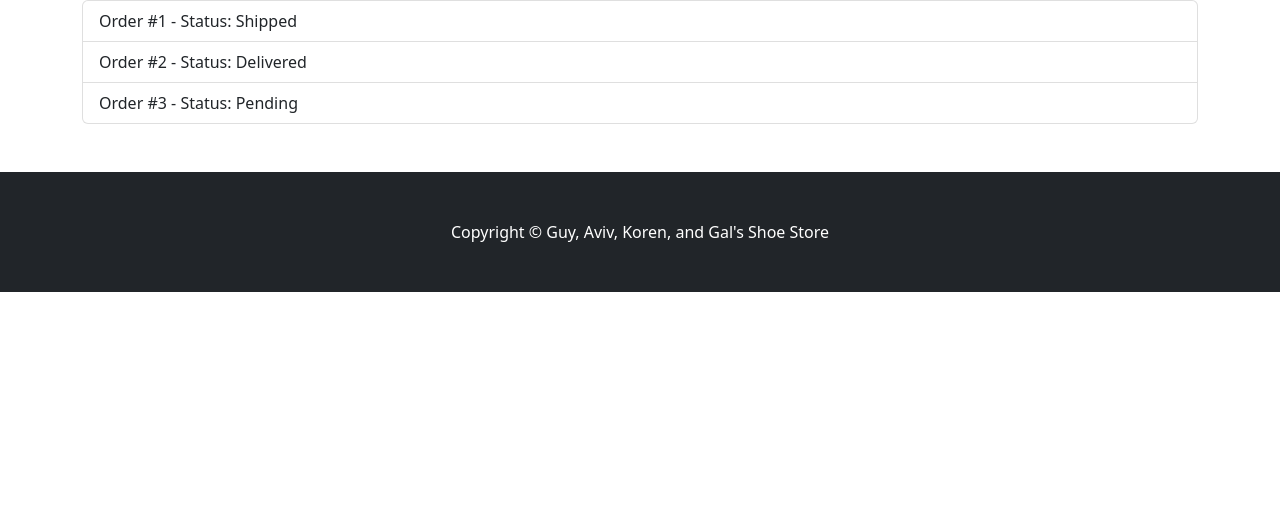
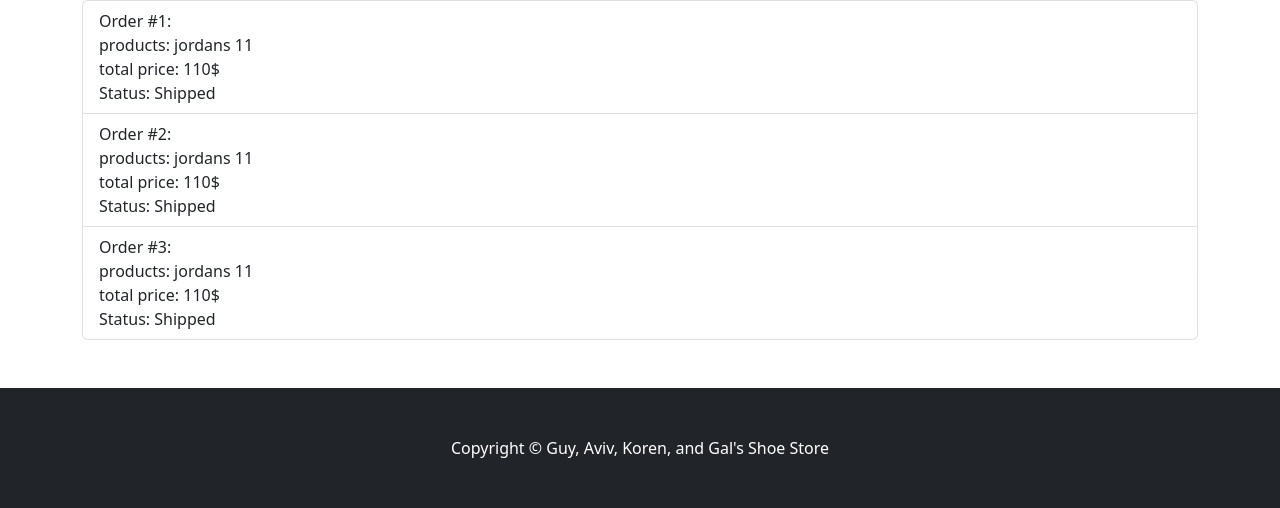
Before and after one commit to AvivMor7/Shoester, a plain HTML site: page personal_page.html in a window 1280 px wide. Shown: the part 743-1251 px from the top of the page. Before the commit the page ends 1035 px from the top, so only its background shows below. Drawn offline with nearby package versions, Linux system fonts and the light colour scheme.

Commit message:
personal

```diff
--- a/personal_page.html
+++ b/personal_page.html
@@ -74,9 +74,9 @@
         <section id="orders" class="mb-5">
             <h2>Your Order History</h2>
             <ul class="list-group">
-                <li class="list-group-item">Order #1 - Status: Shipped</li>
-                <li class="list-group-item">Order #2 - Status: Delivered</li>
-                <li class="list-group-item">Order #3 - Status: Pending</li>
+                <li class="list-group-item">Order #1: <br> products: jordans 11 <br> total price: 110$ <br> Status: Shipped</li>
+                <li class="list-group-item">Order #2: <br> products: jordans 11 <br> total price: 110$ <br> Status: Shipped</li>
+                <li class="list-group-item">Order #3: <br> products: jordans 11 <br> total price: 110$ <br> Status: Shipped</li>
             </ul>
         </section>
 
```
